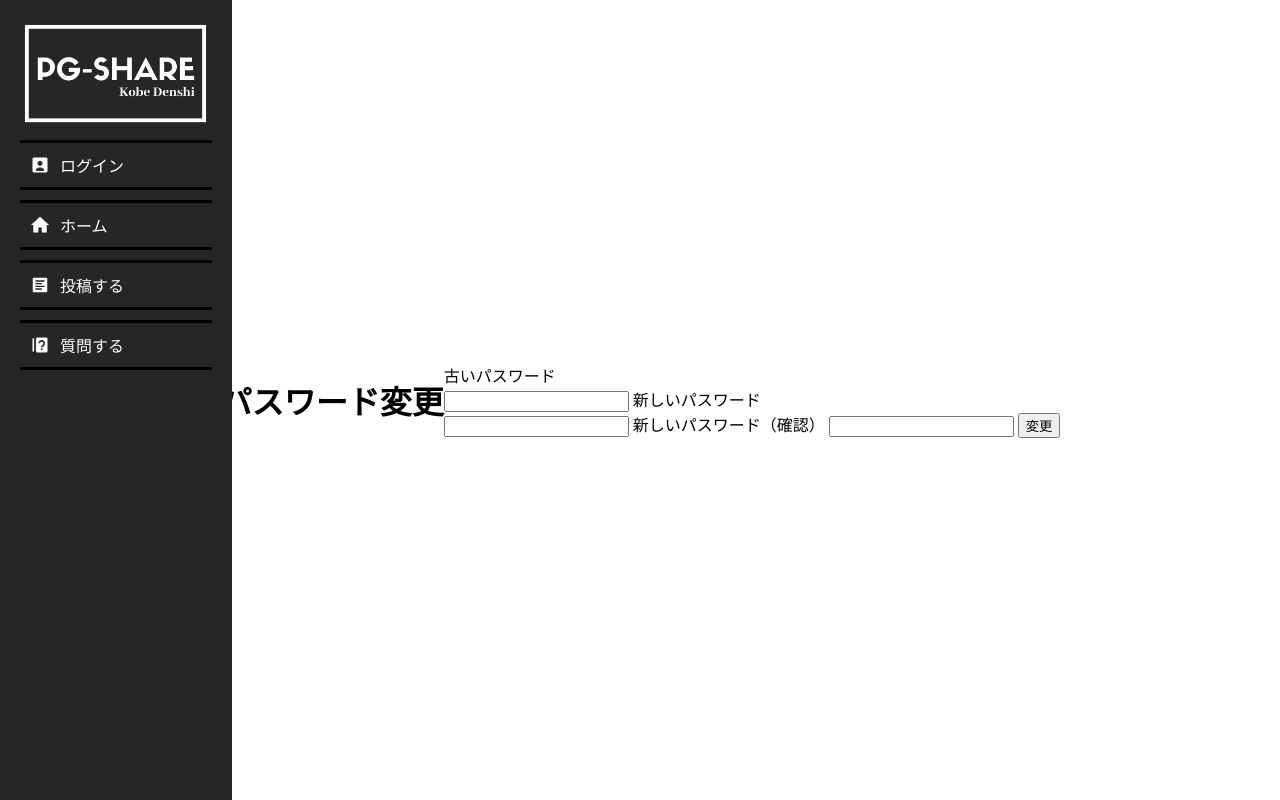
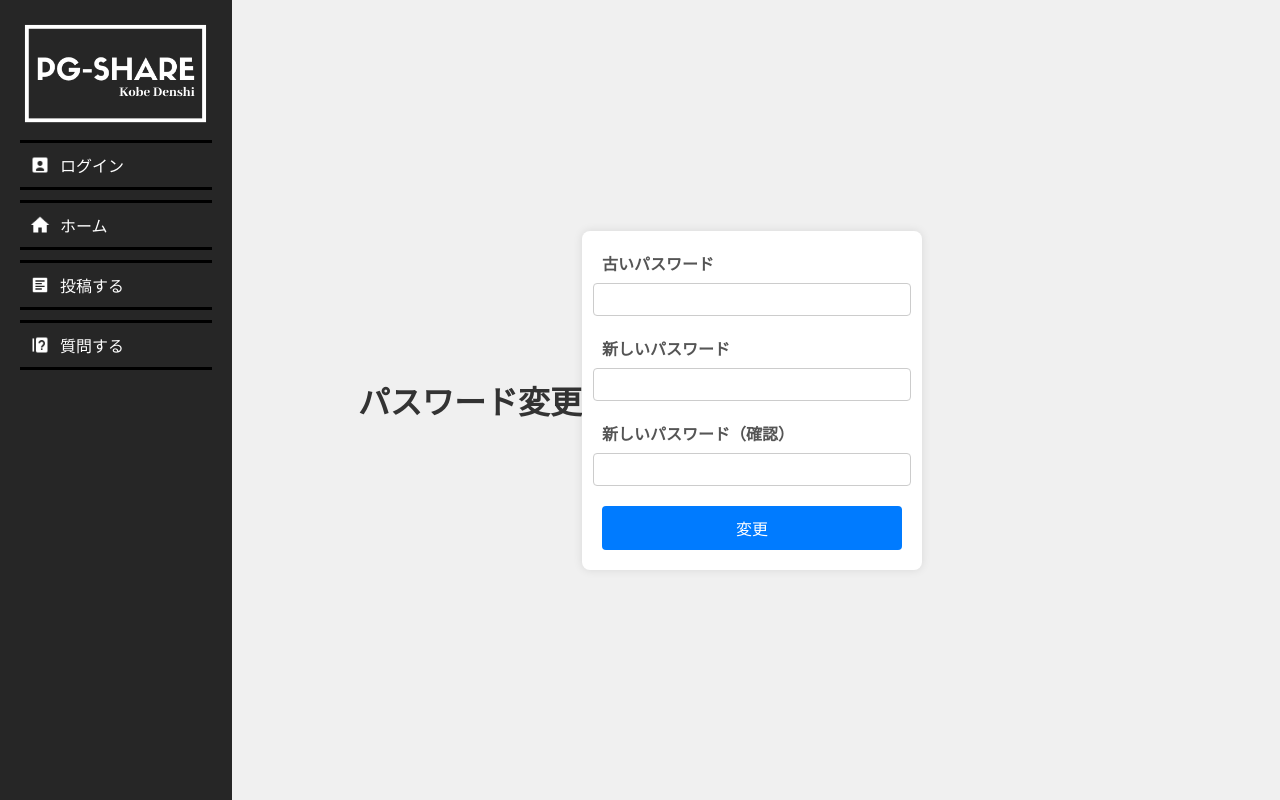
Before and after one commit to ShunsakuKatsumata/team_G_machibito, a PHP site: page /pass_change.php in a window 1280 px wide. Run offline with PHP 8.4, Linux system fonts and the light colour scheme; the visitor is signed in with stand-in values (Sample User, id 1).

Commit message:
更新(妥協点越え)

```diff
--- a/New_User/New_User.php
+++ b/New_User/New_User.php
@@ -43,7 +43,7 @@
         if (!empty($_POST['username']) && !empty($_POST['email']) && !empty($_POST['password'])) {
             $username = $_POST['username'];
             $email = $_POST['email'];
-            $password = $_POST['password'];
+            $password = password_hash($_POST['password'], PASSWORD_DEFAULT); // パスワードをハッシュ化
 
             // データベースに接続
             $dsn = 'mysql:host=localhost;dbname=post;charset=utf8';
--- a/login/login.php
+++ b/login/login.php
@@ -37,8 +37,8 @@ try {
         $stmt->execute(['email' => $email]);
         $user = $stmt->fetch();
 
-        // ユーザーが見つかり、パスワードが一致する場合はログイン成功
-        if ($user && $password == $user['password']) {
+        // ユーザーが見つかり、ハッシュ化したパスワードが一致する場合はログイン成功
+        if ($user && password_verify($password, $user['password'])) {
             // ユーザー情報をセッションに保存
             $_SESSION['user'] = $user;
             header('Location: ../mypage/mypage.php');
--- /dev/null
+++ b/login/pass_change.css
@@ -0,0 +1,56 @@
+body {
+    display: flex;
+    justify-content: center;
+    align-items: center;
+    height: 100vh;
+    margin: 0;
+    font-family: Arial, sans-serif;
+    background-color: #f0f0f0;
+}
+
+h1 {
+    text-align: center;
+    color: #333;
+}
+
+form {
+    background: #fff;
+    padding: 20px;
+    border-radius: 8px;
+    box-shadow: 0 0 10px rgba(0, 0, 0, 0.1);
+    width: 300px;
+    display: flex;
+    flex-direction: column;
+    align-items: center;
+}
+
+label {
+    display: block;
+    margin-bottom: 8px;
+    font-weight: bold;
+    color: #555;
+    width: 100%;
+}
+
+input[type="password"] {
+    width: 100%;
+    padding: 8px;
+    margin-bottom: 20px;
+    border: 1px solid #ccc;
+    border-radius: 4px;
+}
+
+button[type="submit"] {
+    width: 100%;
+    padding: 10px;
+    background-color: #007BFF;
+    border: none;
+    border-radius: 4px;
+    color: white;
+    font-size: 16px;
+    cursor: pointer;
+}
+
+button[type="submit"]:hover {
+    background-color: #0056b3;
+}
--- a/login/pass_change.php
+++ b/login/pass_change.php
@@ -1,15 +1,10 @@
 <!DOCTYPE html>
 <html lang="en">
 <head>
-    <style>
-        body {
-    display: flex;
-    justify-content: center;
-    align-items: center;
-    height: 100vh;
-    margin: 0;
-}
-    </style>
+    <meta charset="UTF-8">
+    <title>パスワード変更</title>
+    <link rel="stylesheet" href="pass_change.css">
+    <link rel="stylesheet" href="../sidebar/sidebar.css">
 <?php
 session_start();
 if (!isset($_SESSION['user'])) {
@@ -35,20 +30,9 @@ if ($_SERVER['REQUEST_METHOD'] === 'POST') {
     $new_password = $_POST['new_password'];
     $new_password_conf = $_POST['new_password_conf'];
 
-    // デバッグ出力
-    echo '<pre>';
-    print_r($_SESSION['user']);
-    print_r($_POST);
-    echo '</pre>';
-
     $stmt = $pdo->prepare('SELECT password FROM account WHERE user_id = ?');
     $stmt->execute([$_SESSION['user']['user_id']]);
     $row = $stmt->fetch(PDO::FETCH_ASSOC);
-
-    // $rowの内容を確認
-    echo '<pre>';
-    print_r($row);
-    echo '</pre>';
 
     if ($row === false) {
         echo 'ユーザーが見つかりません。';
@@ -62,25 +46,19 @@ if ($_SERVER['REQUEST_METHOD'] === 'POST') {
             $stmt = $pdo->prepare('UPDATE account SET password = ? WHERE user_id = ?');
             $stmt->execute([$new_password_hashed, $_SESSION['user']['user_id']]);
             echo 'パスワードを変更しました。';
-            header('Location: another_page.php');
+            header('Location: ../mypage/mypage.php');
             exit;
         }
     }
 }
 ?>
-
-    <link rel="stylesheet" href="../sidebar/sidebar.css">
-    <meta charset="UTF-8">
-    <title>パスワード変更</title>
 </head>
 <body>
     <h1>パスワード変更</h1>
     <form action="pass_change.php" method="post">
         <label for="old_password">古いパスワード</label>
-        <br>
         <input type="password" name="old_password" id="old_password">
         <label for="new_password">新しいパスワード</label>
-        <br>
         <input type="password" name="new_password" id="new_password">
         <label for="new_password_conf">新しいパスワード（確認）</label>
         <input type="password" name="new_password_conf" id="new_password_conf">
```
Also changed, not shown: post_sql.txt (+4 -4 lines).
